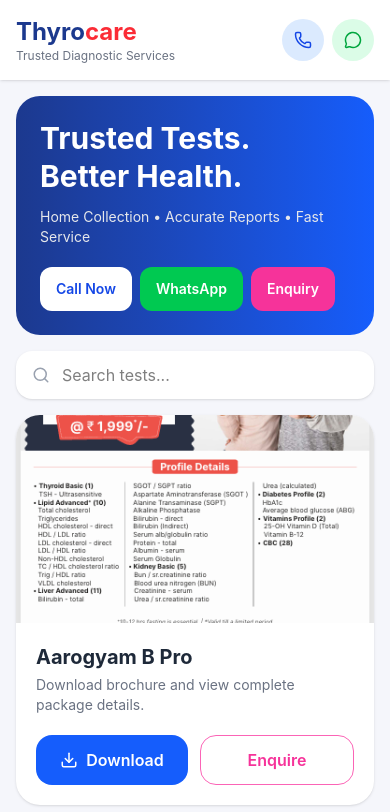
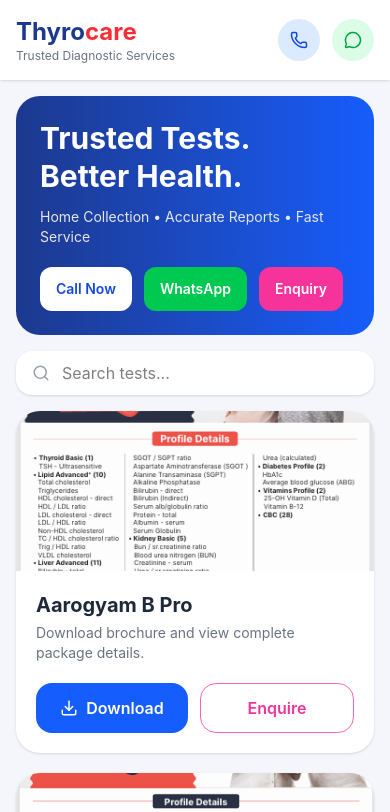
Before and after one commit to aditi280706/thyrocare-website, a React (Vite) app in the folder thyrocare-website/: page / in a window 390 px wide. Shown: the top 812 px of the page. Built offline with nearby package versions, Linux system fonts and the light colour scheme.

Commit message:
Updated brochure card UI and mobile layout

```diff
--- a/thyrocare-website/src/pages/Home.jsx
+++ b/thyrocare-website/src/pages/Home.jsx
@@ -99,7 +99,7 @@
           </p>
         </div>
 
-        <div className="flex gap-2">
+        <div className="flex gap-3">
 
           <a
             href="tel:+919819013891"
@@ -132,7 +132,7 @@
           Home Collection • Accurate Reports • Fast Service
         </p>
 
-        <div className="mt-5 flex gap-2 flex-wrap">
+        <div className="mt-5 flex gap-3 flex-wrap">
 
           <a
             href="tel:+919819013891"
@@ -162,7 +162,7 @@
       {/* SEARCH */}
       <div className="p-4">
 
-        <div className="bg-white rounded-2xl px-4 py-3 flex items-center shadow-sm">
+        <div className="bg-white rounded-2xl px-4 py-2.5 flex items-center shadow-sm">
 
           <Search className="text-gray-400 mr-3" size={18} />
 
@@ -183,14 +183,14 @@
         {filtered.map((t, i) => (
           <div
             key={i}
-            className="bg-white rounded-3xl overflow-hidden shadow-sm"
+            className="bg-white rounded-3xl overflow-hidden shadow-sm hover:shadow-lg transition duration-300"
           >
 
             {/* IMAGE */}
             <img
               src={t.image}
               alt={t.name}
-              className="w-full h-52 object-cover"
+              className="w-full h-40 object-cover"
             />
 
             {/* CONTENT */}
```
